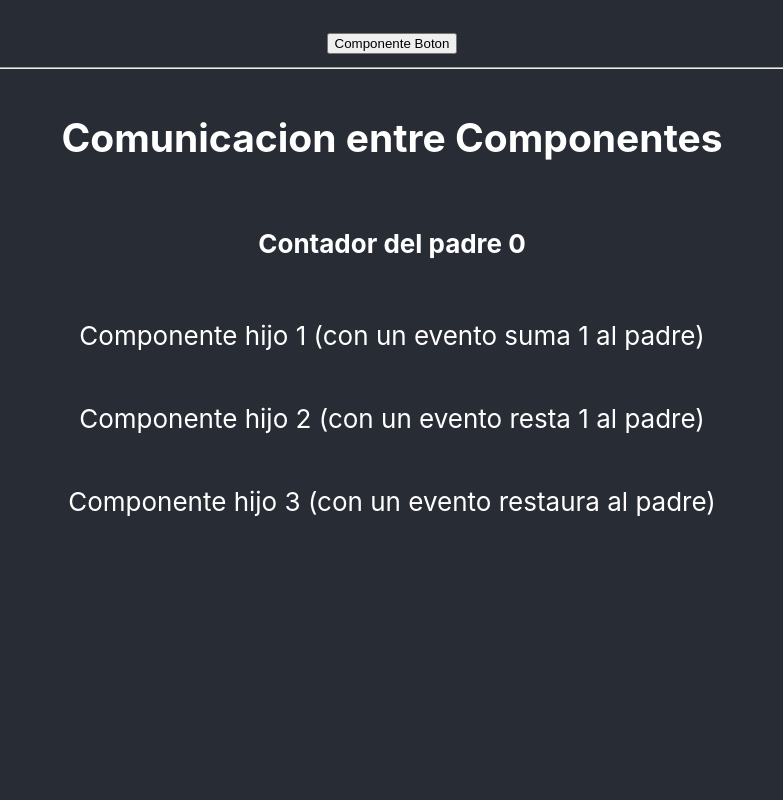
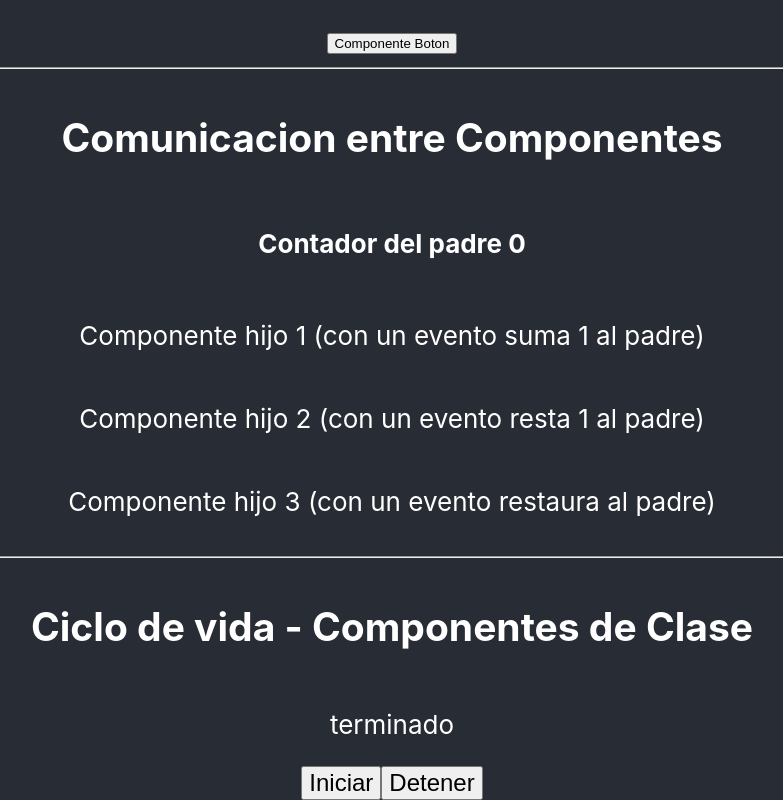
Before and after one commit to JulianRousseau/CursoReactBy_jonmircha, a React (Create React App) app in the folder 00-react-basicos/: page / in a window 1280 px wide. Shown: the part 3817-4617 px from the top of the page, without its empty margins (248-1031 px from the left). Before the commit the page ends 4360 px from the top, so only its background shows below. Built offline with nearby package versions, Linux system fonts and the light colour scheme.

Commit message:
clase 13

```diff
--- a/00-react-basicos/src/App.jsx
+++ b/00-react-basicos/src/App.jsx
@@ -16,6 +16,7 @@
   MasSobreEventos,
 } from "./components/EventosEnClases";
 import Padre from "./components/ComunicacionComponentes";
+import CicloDeVida from "./components/CicloDeVida";
 
 function App() {
   return (
@@ -74,6 +75,9 @@
           <hr />
 
           <Padre />
+          <hr />
+
+          <CicloDeVida />
         </header>
       </div>
     </>
--- /dev/null
+++ b/00-react-basicos/src/components/CicloDeVida.jsx
@@ -0,0 +1,94 @@
+import React, { Component } from "react";
+
+/* ---------------------------------------------------------------------------------------------- */
+/*   Son métodos que se ejecutan automáticamente en un Componente de Clase, ocurren en 3 fases:   */
+/* ---------------------------------------------------------------------------------------------- */
+/* ------------------------------------------ Montaje. ------------------------------------------ */
+/* --------------------------------------- Actualización. --------------------------------------- */
+/* ----------------------------------------- Desmontaje ----------------------------------------- */
+
+export default class CicloDeVida extends Component {
+  constructor(props) {
+    super(props);
+
+    console.log(0, "El componente se inicializa, aun no esta en el dom");
+    this.state = {
+      hora: new Date().toLocaleTimeString(),
+      visible: false,
+    };
+
+    this.temporizador = null;
+  }
+  /* --------------------- Se ejecuta cuando el componente se monta en el DOM --------------------- */
+  componentDidMount() {
+    console.log(1, "El componente se monto en el DOM");
+  }
+
+  /* ---- componentDidUpdate puede recibir dos parametros: las props previs y el estado previo ---- */
+  componentDidUpdate(prveProps, prevState) {
+    console.log(2, "El estado o las props de componente cambiaron");
+    console.log(prveProps);
+    console.log(prevState);
+  }
+
+  tictac = () => {
+    this.temporizador = setInterval(() => {
+      this.setState({
+        hora: new Date().toLocaleTimeString(),
+      });
+    }, 1000);
+  };
+
+  iniciar = () => {
+    this.tictac();
+    this.setState({
+      visible: true,
+    });
+  };
+
+  detener = () => {
+    clearInterval(this.temporizador);
+    this.setState({
+      visible: false,
+    });
+  };
+
+  render() {
+    console.log(
+      4,
+      "El componente se dibuja o redibuja por un cambio en el dom o estado"
+    );
+    return (
+      <>
+        <h2>Ciclo de vida - Componentes de Clase</h2>
+        {this.state.visible ? (
+          <Reloj hora={this.state.hora} />
+        ) : (
+          <p>terminado</p>
+        )}
+        <div>
+          <button onClick={this.iniciar} style={{ fontSize: "1.5rem" }}>
+            Iniciar
+          </button>
+          <button onClick={this.detener} style={{ fontSize: "1.5rem" }}>
+            Detener
+          </button>
+        </div>
+      </>
+    );
+  }
+}
+
+class Reloj extends Component {
+  constructor(props) {
+    super(props);
+  }
+  /* --------------------- se ejecuta cuando el componente se desmonta del DOM -------------------- */
+  componentWillUnmount() {
+    console.log(3, "El componente se desmonto del DOM");
+  }
+
+  render() {
+    return <h3>{this.props.hora}</h3>;
+  }
+}
```
